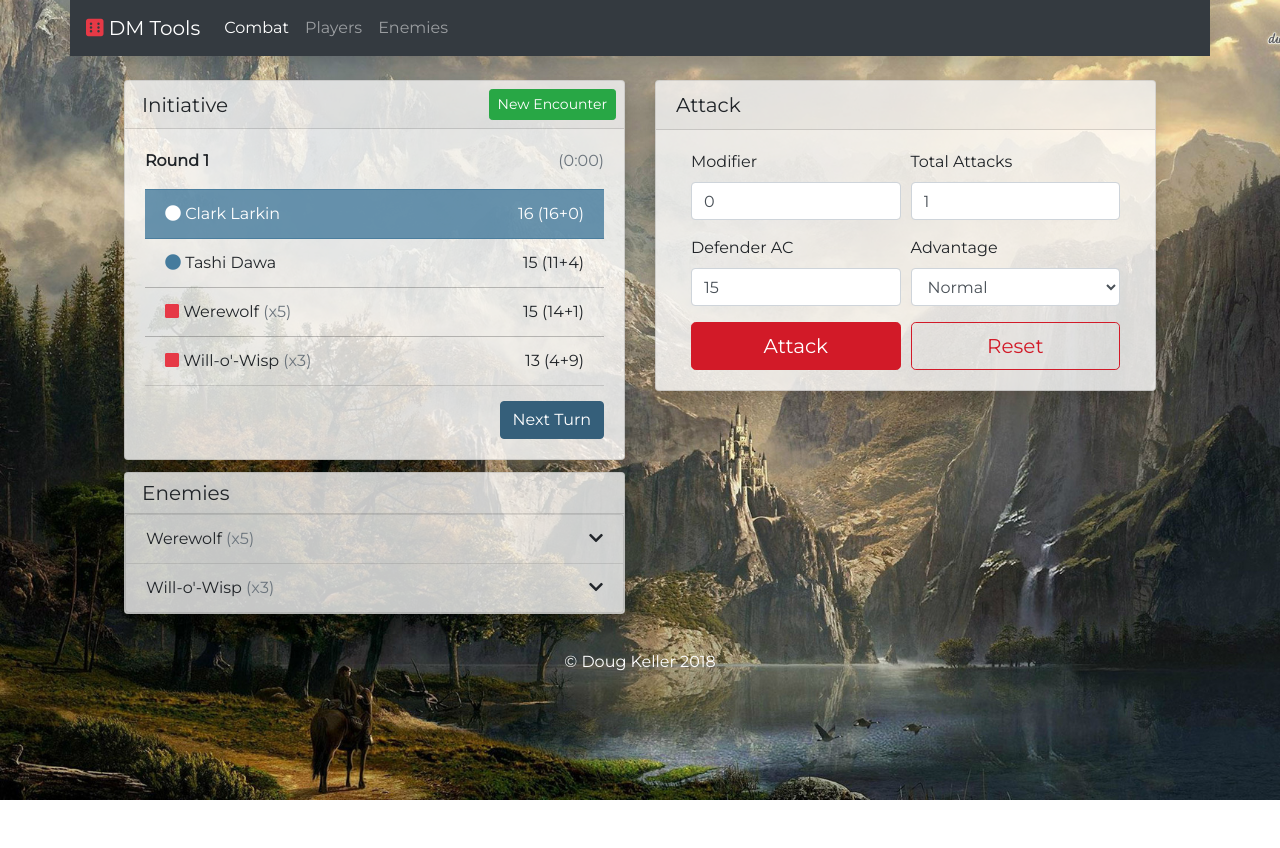
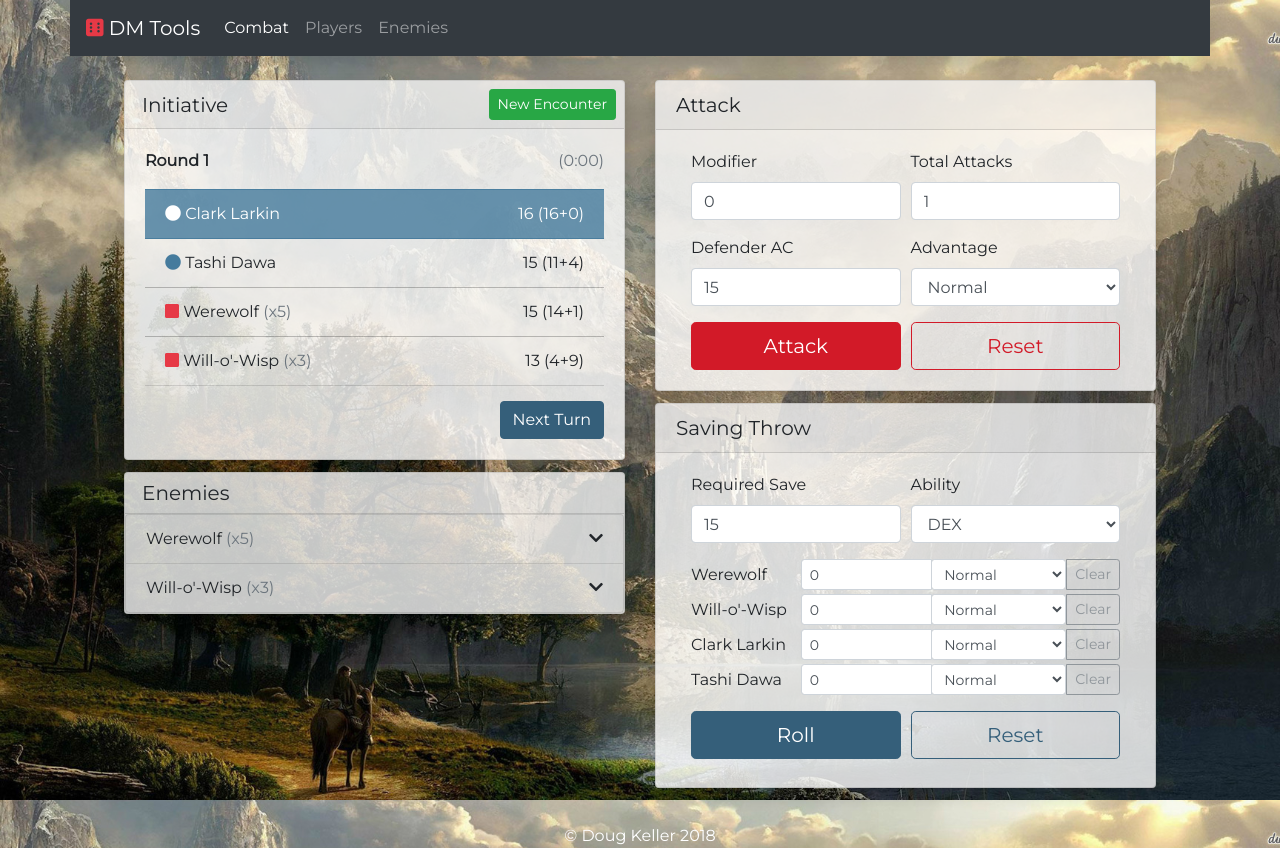
Before and after one commit to DougKeller/DMTools, an Angular app in the folder webclient/: page /combat in a window 1280 px wide. Before the commit the page ends 800 px from the top, so only its background shows below. Built offline with nearby package versions, Linux system fonts and the light colour scheme.

Commit message:
Add click control to health bars

```diff
--- a/webclient/src/app/modules/combat/enemies/enemies.component.html
+++ b/webclient/src/app/modules/combat/enemies/enemies.component.html
@@ -31,14 +31,14 @@
                     <span>#{{ enemy.id }}</span>
                   </div>
                   <div class="col">
-                    <div class="progress">
+                    <div class="progress" (click)="stuff(enemy, $event)">
                       <div class="progress-bar bg-success" [ngStyle]="{ width: healthbarStyle(enemy) }">
                         {{ enemy.hitpoints }}/{{ enemy.creatureType.hitpoints }}
                       </div>
                     </div>
                   </div>
                   <div class="col-2">
-                    <input class="form-control form-control-sm" [(ngModel)]="value" [ngModelOptions]="{ standalone: true }" (keyup.enter)="adjustHealth(enemy, value); value = undefined" />
+                    <input class="form-control form-control-sm" [(ngModel)]="inputs[group.id][enemy.id]" [ngModelOptions]="{ standalone: true }" (keyup.enter)="adjustHealth(enemy, inputs[group.id][enemy.id]); inputs[group.id][enemy.id] = undefined" />
                   </div>
                 </div>
               </div>
--- a/webclient/src/app/modules/combat/enemies/enemies.component.ts
+++ b/webclient/src/app/modules/combat/enemies/enemies.component.ts
@@ -18,6 +18,18 @@ export class EnemiesComponent {
   @Input() encounter!: Encounter;
 
   showList: { [creatureTypeName: string]: boolean } = {};
+
+  inputs: { [groupId: number]: { [creatureId: number]: string } } = {};
+
+  ngOnInit(): void {
+    this.encounter.groups.forEach((group) => {
+      this.inputs[group.id] = {};
+
+      group.creatures.forEach((creature) => {
+        this.inputs[group.id][creature.id] = '';
+      });
+    });
+  }
 
   groups(): Group[] {
     let groups: Group[] = [];
@@ -85,4 +97,19 @@ export class EnemiesComponent {
       return;
     }
   }
+
+  stuff(enemy: Creature, event: MouseEvent): void {
+    let progress = event.target;
+    if (progress.classList.contains('progress-bar')) {
+      progress = progress.parentElement;
+    }
+
+    let elementLeft = progress.getBoundingClientRect().left;
+    let elementWidth = progress.getBoundingClientRect().width;
+    let clickLeft = event.x;
+
+    let pct = (clickLeft - elementLeft) / elementWidth;
+    enemy.hitpoints = Math.round(pct * enemy.creatureType.hitpoints);
+  }
+
 }
--- a/webclient/src/app/modules/combat/saving_throw/saving_throw.component.html
+++ b/webclient/src/app/modules/combat/saving_throw/saving_throw.component.html
@@ -1,4 +1,4 @@
-<!-- <div class="card shadow">
+<div class="card shadow">
   <h5 class="card-header">Saving Throw</h5>
 
   <div class="card-body">
@@ -8,40 +8,45 @@
           <div class="form-row mb-3">
             <div class="col">
               <label>Required Save</label>
-              <input [ngModelOptions]="{ standalone: true }" class="form-control" type="number" [(ngModel)]="options.savingThrow" (focus)="$event.target.select()" />
+              <input [ngModelOptions]="{ standalone: true }" class="form-control" type="number" [(ngModel)]="savingThrow" (focus)="$event.target.select()" />
             </div>
 
             <div class="col">
               <label>Ability</label>
-              <select [ngModelOptions]="{ standalone: true }" class="form-control" [(ngModel)]="options.ability">
-                <option *ngFor="let ability of abilities" [ngValue]="ability">
-                  {{ ability.abbreviation }}
-                </option>
+              <select [ngModelOptions]="{ standalone: true }" class="form-control" [(ngModel)]="ability">
+                <option [ngValue]="Ability.Strength">STR</option>
+                <option [ngValue]="Ability.Dexterity">DEX</option>
+                <option [ngValue]="Ability.Constitution">CON</option>
+                <option [ngValue]="Ability.Wisdom">WIS</option>
+                <option [ngValue]="Ability.Intelligence">INT</option>
+                <option [ngValue]="Ability.Charisma">CHA</option>
               </select>
             </div>
           </div>
 
-          <div class="form-row mb-4" *ngFor="let group of options.groups">
-            <div class="col">
-              <label>{{ group.enemyType.name }}</label>
+          <div class="form-row mb-1 align-items-center" *ngFor="let group of encounter.groups">
+            <div class="col text-truncate">
+              <label class="mb-0">{{ group.creatureType.name }}</label>
+            </div>
 
+            <div class="col-9">
               <div class="input-group">
-                <input [ngModelOptions]="{ standalone: true }" min="1" class="form-control" type="number" [(ngModel)]="group.count" (focus)="$event.target.select()" />
+                <input [ngModelOptions]="{ standalone: true }" min="0" max="{{ group.livingCreatures().length }}" class="form-control form-control-sm" type="number" [(ngModel)]="counts[group.id]" (focus)="$event.target.select()" />
 
                 <div class="input-group-append">
-                  <select [ngModelOptions]="{ standalone: true }" class="form-control" [(ngModel)]="group.rollType">
-                    <option [ngValue]="rollTypeEnum.Normal">Normal</option>
-                    <option [ngValue]="rollTypeEnum.Advantage">Advantage</option>
-                    <option [ngValue]="rollTypeEnum.Disadvantage">Disadvantage</option>
+                  <select [ngModelOptions]="{ standalone: true }" class="form-control form-control-sm" [(ngModel)]="rollTypes[group.id]">
+                    <option [ngValue]="RollType.Normal">Normal</option>
+                    <option [ngValue]="RollType.Advantage">Advantage</option>
+                    <option [ngValue]="RollType.Disadvantage">Disadvantage</option>
                   </select>
 
-                  <button type="button" class="btn btn-outline-secondary" (click)="group.count = 0; group.rollType = rollTypeEnum.Normal" [class.disabled]="group.count === 0">Clear</button>
+                  <button type="button" class="btn btn-sm btn-outline-secondary" (click)="counts[group.id] = 0; group.rollType = RollType.Normal" [class.disabled]="counts[group.id] === 0">Clear</button>
                 </div>
               </div>
             </div>
           </div>
 
-          <div class="form-row">
+          <div class="form-row mt-3">
             <div class="col">
               <button type="submit" class="btn btn-blue-dark btn-lg btn-block">Roll</button>
             </div>
@@ -60,7 +65,7 @@
       <table class="table">
         <thead class="thead">
           <tr>
-            <th scope="col">CreatureType</th>
+            <th scope="col">Creature</th>
             <th scope="col">Modifier</th>
             <th scope="col">Succeeded</th>
             <th scope="col">Failed</th>
@@ -69,7 +74,7 @@
 
         <tbody>
           <tr *ngFor="let result of summary.results">
-            <th scope="row" (click)="result.expanded = true">{{ result.enemyType.name }}</th>
+            <th scope="row" (click)="result.expanded = true">{{ result.creatureType.name }}</th>
             <td>{{ result.modifier > -1 ? '+' + result.modifier : result.modifier }}</td>
             <td>{{ result.succeeded }}</td>
             <td>{{ result.failed }}</td>
@@ -88,4 +93,3 @@
     </div>
   </div>
 </div>
- -->
--- a/webclient/src/app/modules/combat/saving_throw/saving_throw.component.ts
+++ b/webclient/src/app/modules/combat/saving_throw/saving_throw.component.ts
@@ -1,10 +1,39 @@
 import { Component, Input } from '@angular/core';
 import { Encounter } from '@dm/common/models/encounter';
+import { Ability } from '@dm/constants/ability';
+import { RollType } from '@dm/constants/roll_type';
+import { Group } from '@dm/common/models/group';
 
 @Component({
   selector: 'saving-throw',
   templateUrl: './saving_throw.component.html'
 })
 export class SavingThrowComponent {
-  @Input() encounter?: Encounter;
+  @Input() encounter!: Encounter;
+
+  savingThrow!: number;
+  ability!: Ability;
+  counts: { [groupId: number]: number } = {};
+  rollTypes: { [groupId: number]: RollType } = {};
+
+  Ability = Ability;
+  RollType = RollType;
+
+  ngOnInit(): void {
+    this.reset();
+  }
+
+  reset(): void {
+    this.savingThrow = 15;
+    this.ability = Ability.Dexterity;
+
+    this.encounter.groups.forEach((group) => {
+      this.counts[group.id] = 0;
+      this.rollTypes[group.id] = RollType.Normal;
+    });
+  }
+
+  perform(): void {
+
+  }
 }
--- a/webclient/src/app/modules/common/models/encounter.ts
+++ b/webclient/src/app/modules/common/models/encounter.ts
@@ -14,7 +14,7 @@ export class Encounter {
   }
 
   addGroup(creatureType: CreatureType, quantity: number): void {
-    this.groups.push(new Group(creatureType, quantity));
+    this.groups.push(new Group(creatureType, quantity, this.groups.length + 1));
   }
 
   get creatures(): Creature[] {
--- a/webclient/src/app/modules/common/models/group.ts
+++ b/webclient/src/app/modules/common/models/group.ts
@@ -4,12 +4,15 @@ import { Creature } from '@dm/common/models/creature';
 export class Group {
   creatureType: CreatureType;
   quantity: number;
+  id: number;
 
   creatures: Creature[];
 
-  constructor(creatureType: CreatureType, quantity: number) {
+  constructor(creatureType: CreatureType, quantity: number, id: number) {
     this.creatureType = creatureType;
     this.quantity = quantity;
+    this.id = id;
+
     this.creatures = [];
     this.reset();
   }
```
